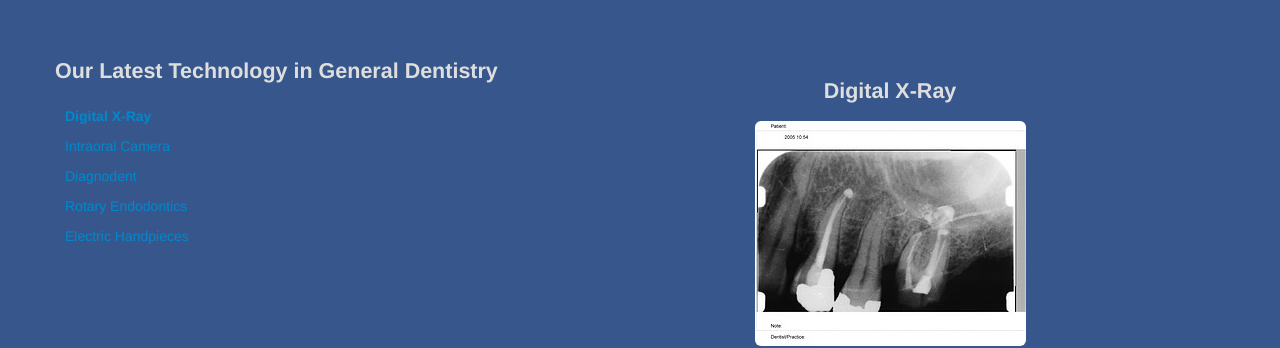
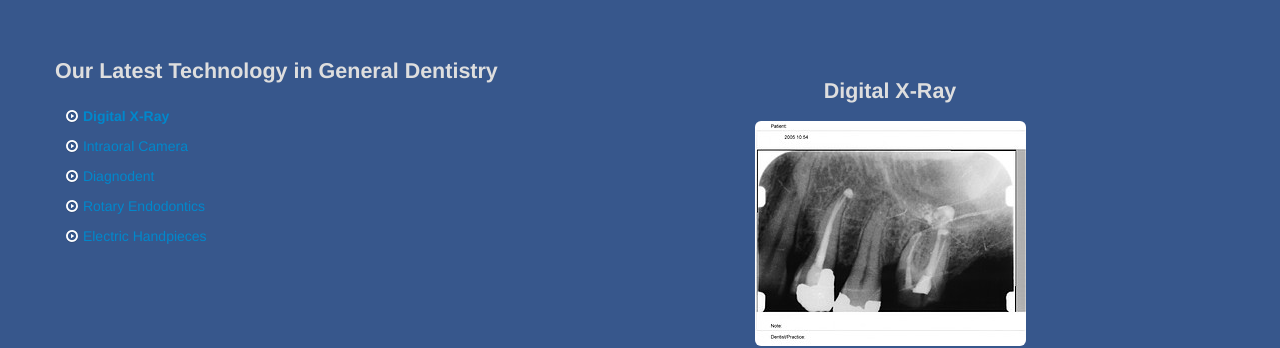
Before and after one commit to justinbkay/avalondental, a Jekyll site: the page built from technology/index.html, in a window 1280 px wide. Shown: the part 428-776 px from the top of the page. Built offline with Jekyll 4.4.1, drawn with Linux system fonts in a browser that asks for light colours; nearby versions of some CDN libraries.

Commit message:
adding icon to tech links

```diff
--- a/technology/index.html
+++ b/technology/index.html
@@ -21,11 +21,11 @@ technology: active
   <div class="span5">
     <h2>Our Latest Technology in General Dentistry</h2>
     <ul class="unstyled link_list">
-      <li class="bold xray"><a href="javascript:showBubble('xray')">Digital X-Ray</a></li>
-      <li class="camera"><a href="javascript:showBubble('camera')">Intraoral Camera</a></li>
-      <li class="diagnodent"><a href="javascript:showBubble('diagnodent')">Diagnodent</a></li>
-      <li class="rotary"><a href="javascript:showBubble('rotary')">Rotary Endodontics</a></li>
-      <li class="electric"><a href="javascript:showBubble('electric')">Electric Handpieces</a></li>
+      <li class="bold xray"><i class="icon-play-circle icon-white"></i> <a href="javascript:showBubble('xray')">Digital X-Ray</a></li>
+      <li class="camera"><i class="icon-play-circle icon-white"></i> <a href="javascript:showBubble('camera')">Intraoral Camera</a></li>
+      <li class="diagnodent"><i class="icon-play-circle icon-white"></i> <a href="javascript:showBubble('diagnodent')">Diagnodent</a></li>
+      <li class="rotary"><i class="icon-play-circle icon-white"></i> <a href="javascript:showBubble('rotary')">Rotary Endodontics</a></li>
+      <li class="electric"><i class="icon-play-circle icon-white"></i> <a href="javascript:showBubble('electric')">Electric Handpieces</a></li>
     </ul>
   </div>
   <div id="xray" class="span5 offset1 text-center spacer techbubble">
```
